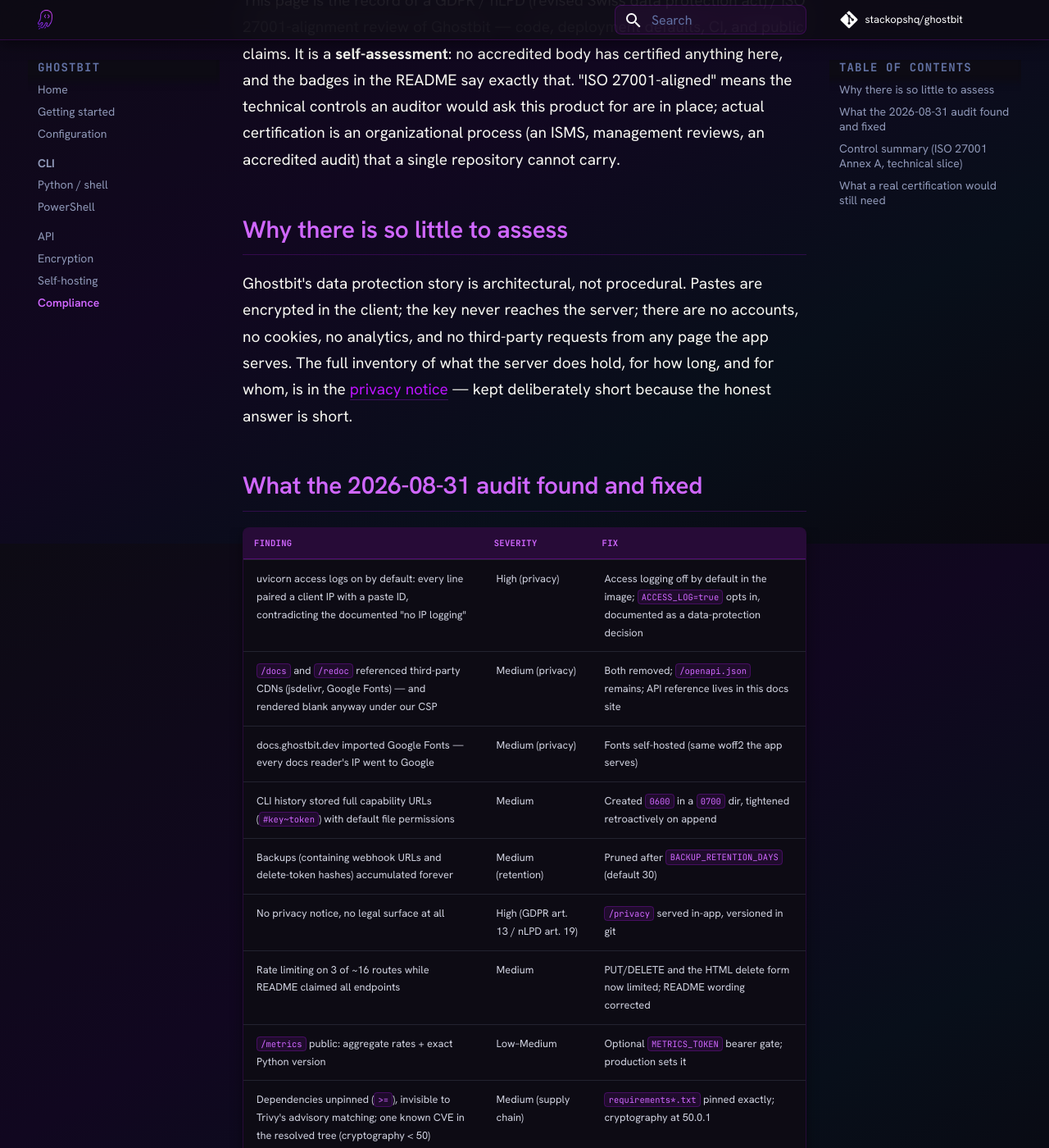
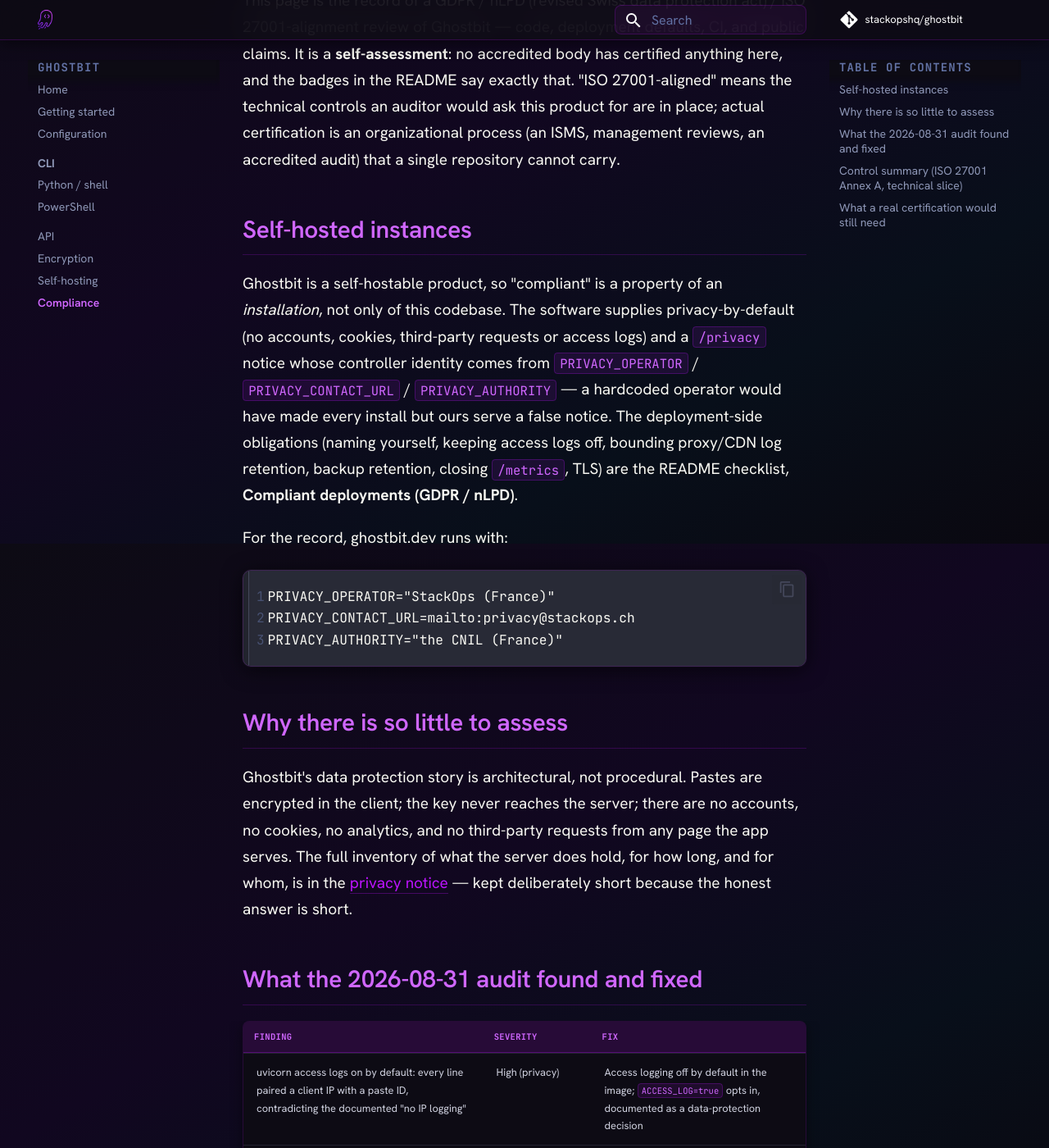
Before and after one commit to stackopshq/ghostbit, an MkDocs documentation site: the page built from docs/compliance.md, in a window 1280 px wide and 1400 px high, scrolled down 286 px. Shown: the whole window at 82% size. Built offline with MkDocs 1.6.1 and Material for MkDocs 9.7.7, drawn with Linux system fonts in a browser that asks for light colours; comment, search, counter and statistics services are not loaded; some of the changed text lies outside the part shown.

Commit message:
feat(privacy): every self-hosted instance names its own controller
The notice hardcoded StackOps, which would have made every other
installation serve a false one — and a notice that names the wrong
controller is worse than none. PRIVACY_OPERATOR, PRIVACY_CONTACT_URL and
PRIVACY_AUTHORITY now fill it in, with neutral fallback wording when
unset; the operator's contact is also added to security.txt so a
data-protection report reaches the controller and not just the upstream
advisory queue.

The README gains a 'Compliant deployments (GDPR / nLPD)' checklist: the
software ships privacy-by-default, but naming yourself, leaving access
logs off, bounding proxy/CDN and backup retention, closing /metrics and
terminating TLS are deployment decisions no default can make.

````diff
--- a/docs/compliance.md
+++ b/docs/compliance.md
@@ -11,6 +11,27 @@
 for are in place; actual certification is an organizational process (an ISMS,
 management reviews, an accredited audit) that a single repository cannot
 carry.
+
+## Self-hosted instances
+
+Ghostbit is a self-hostable product, so "compliant" is a property of an
+*installation*, not only of this codebase. The software supplies
+privacy-by-default (no accounts, cookies, third-party requests or access
+logs) and a `/privacy` notice whose controller identity comes from
+`PRIVACY_OPERATOR` / `PRIVACY_CONTACT_URL` / `PRIVACY_AUTHORITY` — a
+hardcoded operator would have made every install but ours serve a false
+notice. The deployment-side obligations (naming yourself, keeping access
+logs off, bounding proxy/CDN log retention, backup retention, closing
+`/metrics`, TLS) are the README checklist, **Compliant deployments (GDPR /
+nLPD)**.
+
+For the record, ghostbit.dev runs with:
+
+```env
+PRIVACY_OPERATOR="StackOps (France)"
+PRIVACY_CONTACT_URL=mailto:privacy@stackops.ch
+PRIVACY_AUTHORITY="the CNIL (France)"
+```
 
 ## Why there is so little to assess
 
@@ -30,7 +51,7 @@
 | docs.ghostbit.dev imported Google Fonts — every docs reader's IP went to Google | Medium (privacy) | Fonts self-hosted (same woff2 the app serves) |
 | CLI history stored full capability URLs (`#key~token`) with default file permissions | Medium | Created `0600` in a `0700` dir, tightened retroactively on append |
 | Backups (containing webhook URLs and delete-token hashes) accumulated forever | Medium (retention) | Pruned after `BACKUP_RETENTION_DAYS` (default 30) |
-| No privacy notice, no legal surface at all | High (GDPR art. 13 / nLPD art. 19) | `/privacy` served in-app, versioned in git |
+| No privacy notice, no legal surface at all | High (GDPR art. 13 / nLPD art. 19) | `/privacy` served in-app, versioned in git, controller named per-instance via `PRIVACY_*` |
 | Rate limiting on 3 of ~16 routes while README claimed all endpoints | Medium | PUT/DELETE and the HTML delete form now limited; README wording corrected |
 | `/metrics` public: aggregate rates + exact Python version | Low–Medium | Optional `METRICS_TOKEN` bearer gate; production sets it |
 | Dependencies unpinned (`>=`), invisible to Trivy's advisory matching; one known CVE in the resolved tree (cryptography < 50) | Medium (supply chain) | `requirements*.txt` pinned exactly; cryptography at 50.0.1 |
````
Also changed, not shown: README.md (+34 -0 lines), docs/configuration.md (+12 -0 lines), docs/self-hosting.md (+4 -0 lines), 5 other files.
